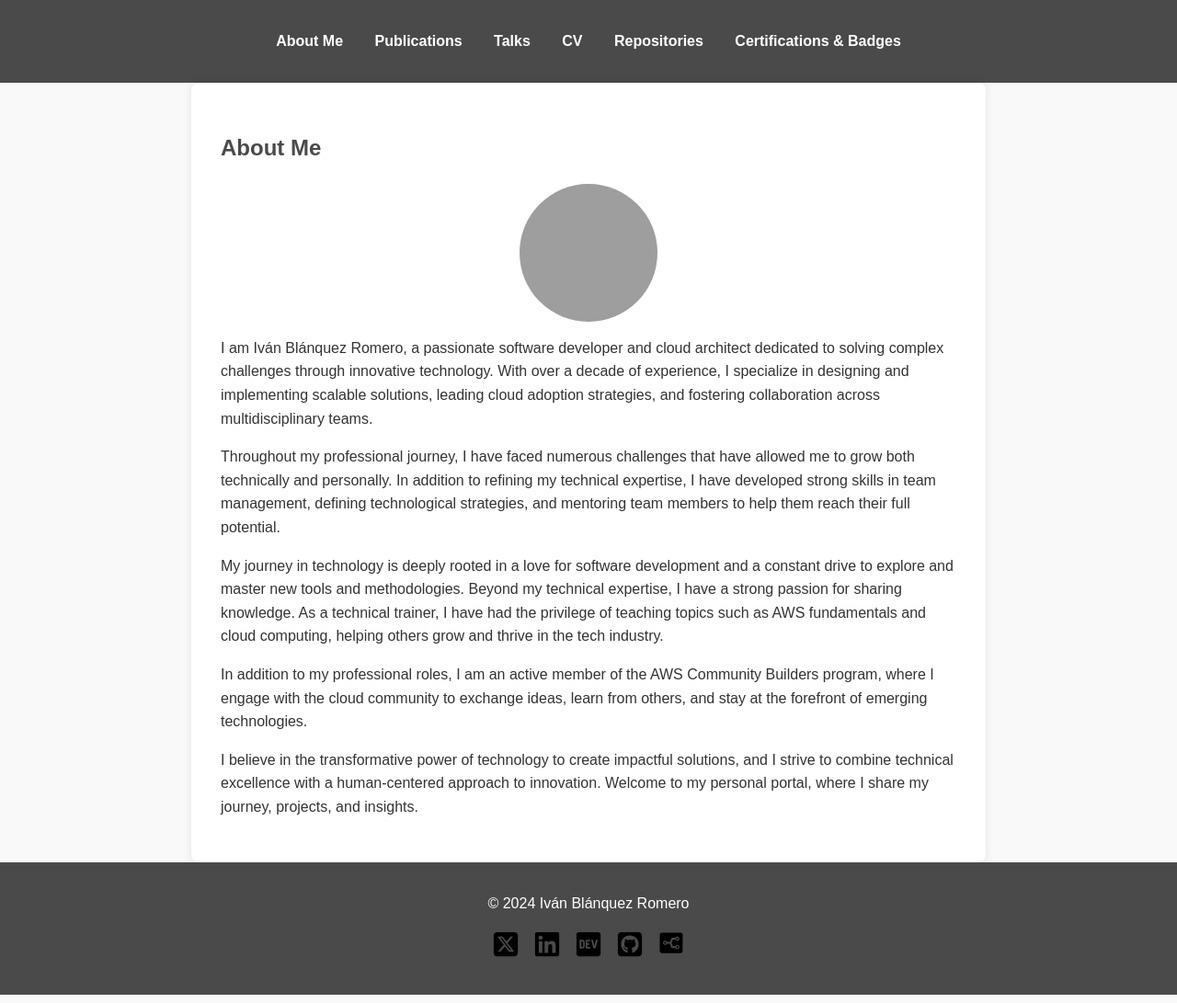
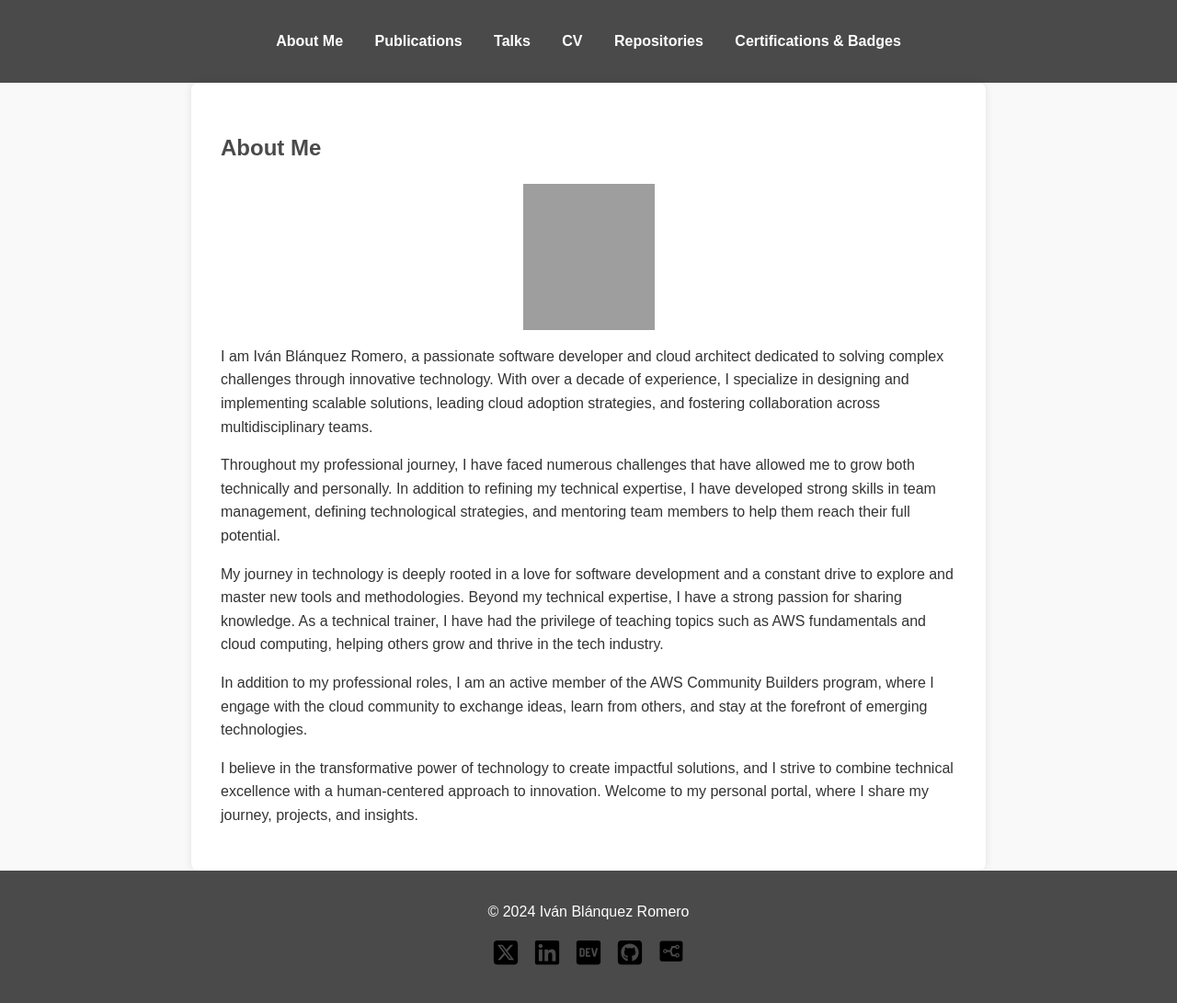
Before and after one commit to IvanBlanquez/ivanblanquez.github.io, a Jekyll site: the page built from index.md, in a window 1280 px wide. Shown: the whole page at 92% size. Built offline with Jekyll 4.4.1, drawn with Linux system fonts in a browser that asks for light colours; grey boxes are pictures that could not be loaded.

Commit message:
resize profile image

```diff
--- a/assets/css/style.css
+++ b/assets/css/style.css
@@ -86,9 +86,9 @@ footer {
   }
 
   .profile-photo {
-    width: 150px;
-    height: 150px;
-    border-radius: 50%;
+    width: 143px;
+    height: 159px;
+    border-radius: 0%;
     display: block;
     margin: 0 auto 1rem auto;
   }
```
